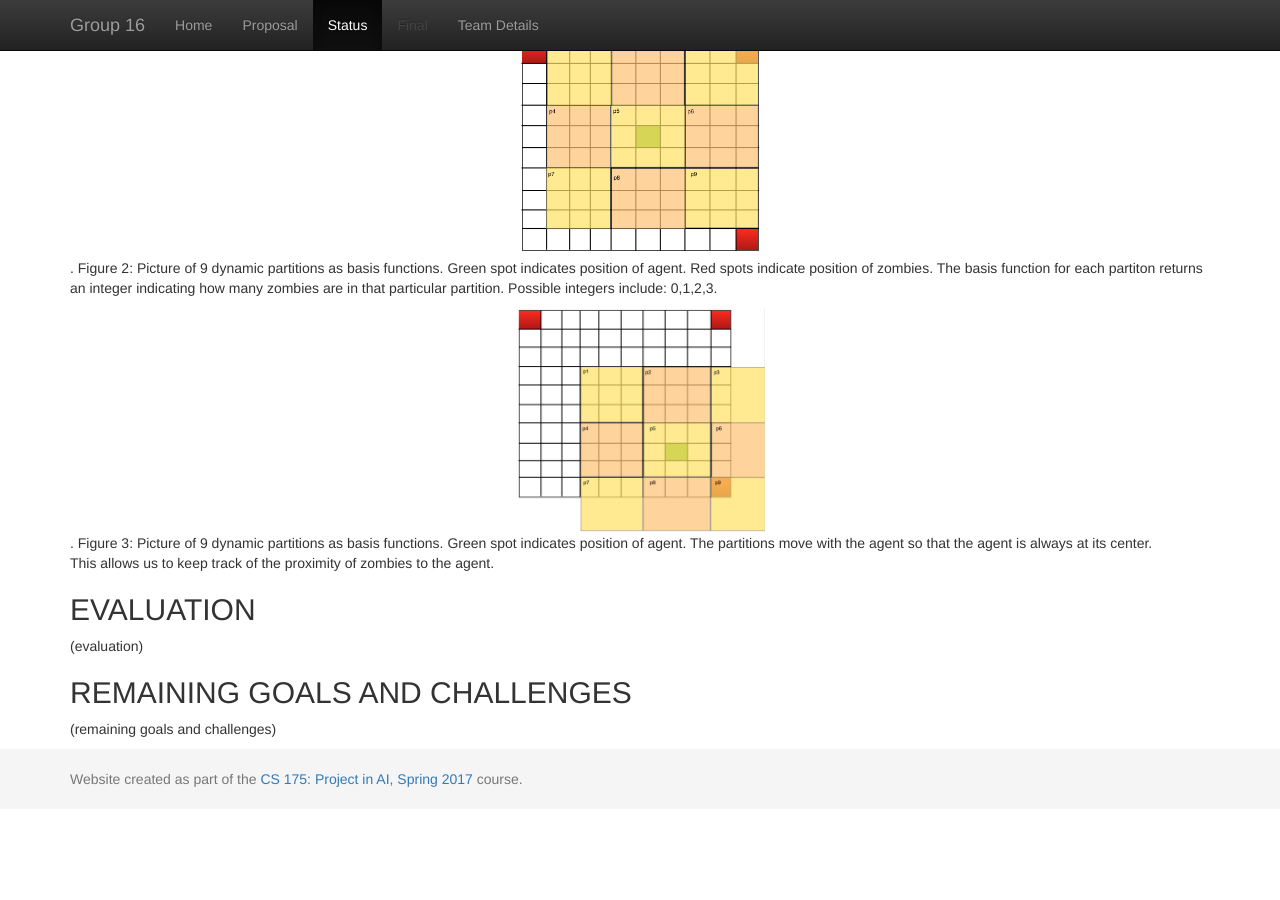
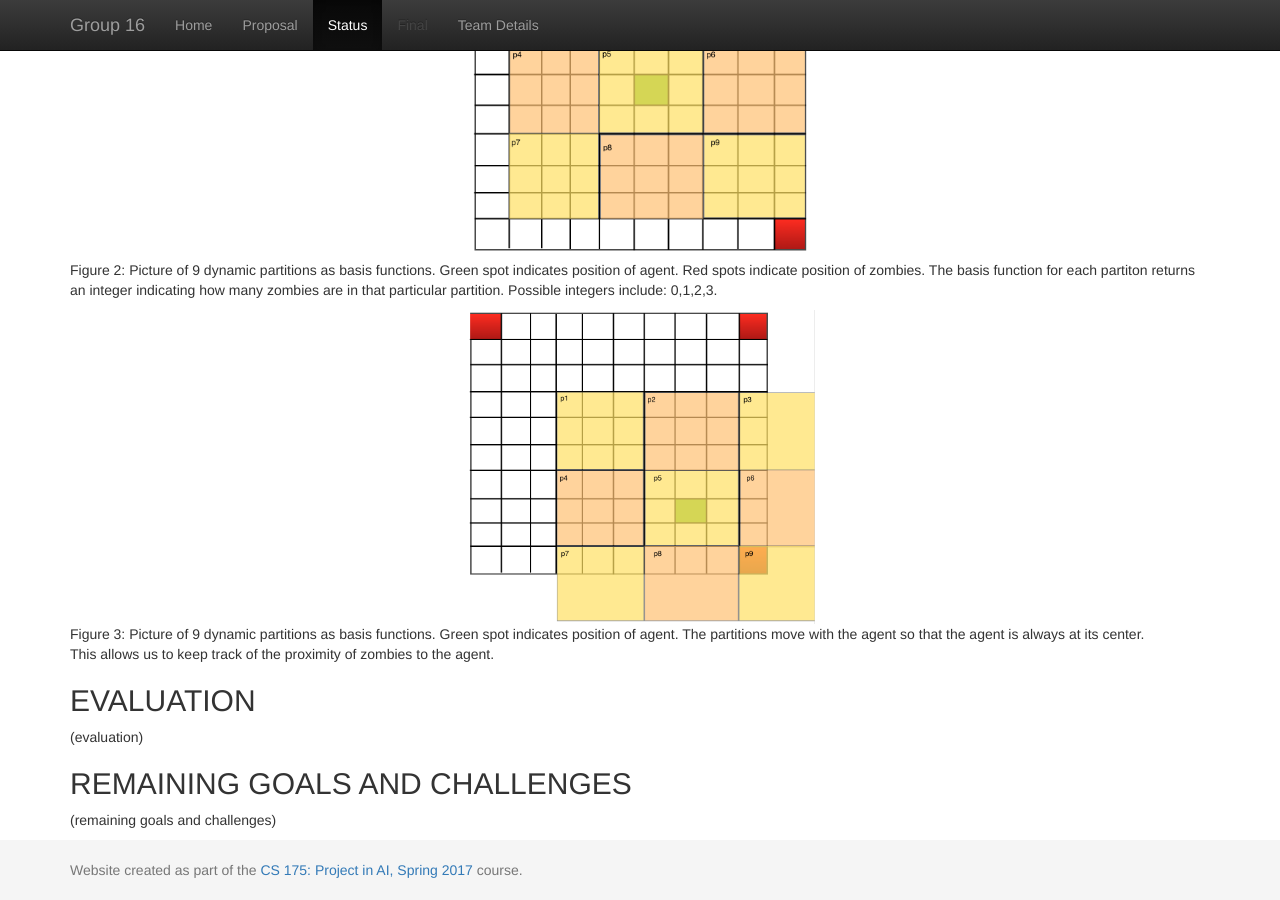
Before and after one commit to becamorin20/Group-16, a Jekyll site: the page built from docs/status.md, in a window 1280 px wide and 900 px high, scrolled down 1257 px. Built offline with Jekyll 4.4.1, drawn with Linux system fonts in a browser that asks for light colours; before the commit the page ends 2066 px from its top, so only the background shows below that.

Commit message:
Update status.md

```diff
--- a/docs/status.md
+++ b/docs/status.md
@@ -7,7 +7,7 @@
 
 ## PROJECT SUMMARY
 The goal of this project is to survive for as long as possible in a 10x10 block environment with a maze and three zombies placed somewhere in the maze. The agent starts off in the middle of this environment. The zombies are placed at three pre-chosen spots. The agent must survive for as long as possible. See figure below for visualization:
-<div align="center"><img src="https://github.com/becamorin20/Group-16/blob/master/maze.png" width="600"></div>
+<div align="center"><img src="https://github.com/becamorin20/Group-16/blob/master/maze.png" width="500"></div>
 Figure 1: Picture of 10x10 maze environment for Malmo-Minecraft agent. Black spots indicate walls. White spots indicate free path. Green spot indicates starting position of agent. Red spot indicates starting position of zombies.
 
 ## APPROACH
@@ -23,11 +23,11 @@
 
 More precisely, we represent our state by breaking it down into 18 partitions: 9 dynamic partitions that move with the agent so that the agent is always at the center of this sub-space, and 9 stationary partitions that allow the agent to know which region of the environment the agent is in.
 This is visualized as followed in the figures below, along with reasoning for them at the bottom:
-<div align="center"><img src="https://github.com/becamorin20/Group-16/blob/master/docs/images/basis_dynamic.png" width="250"></div>.
+<div align="center"><img src="https://github.com/becamorin20/Group-16/blob/master/docs/images/basis_dynamic.png" width="350"></div>
 Figure 2: Picture of 9 dynamic partitions as basis functions. Green spot indicates position of agent. Red spots indicate position of zombies.
 The basis function for each partiton returns an integer indicating how many zombies are in that particular partition.
 Possible integers include: 0,1,2,3.
-<div align="center"><img src="https://github.com/becamorin20/Group-16/blob/master/docs/images/basis_dynamic2.png" width="250"></div>.
+<div align="center"><img src="https://github.com/becamorin20/Group-16/blob/master/docs/images/basis_dynamic2.png" width="350"></div>
 Figure 3: Picture of 9 dynamic partitions as basis functions. Green spot indicates position of agent.
 The partitions move with the agent so that the agent is always at its center.
 This allows us to keep track of the proximity of zombies to the agent.
```
